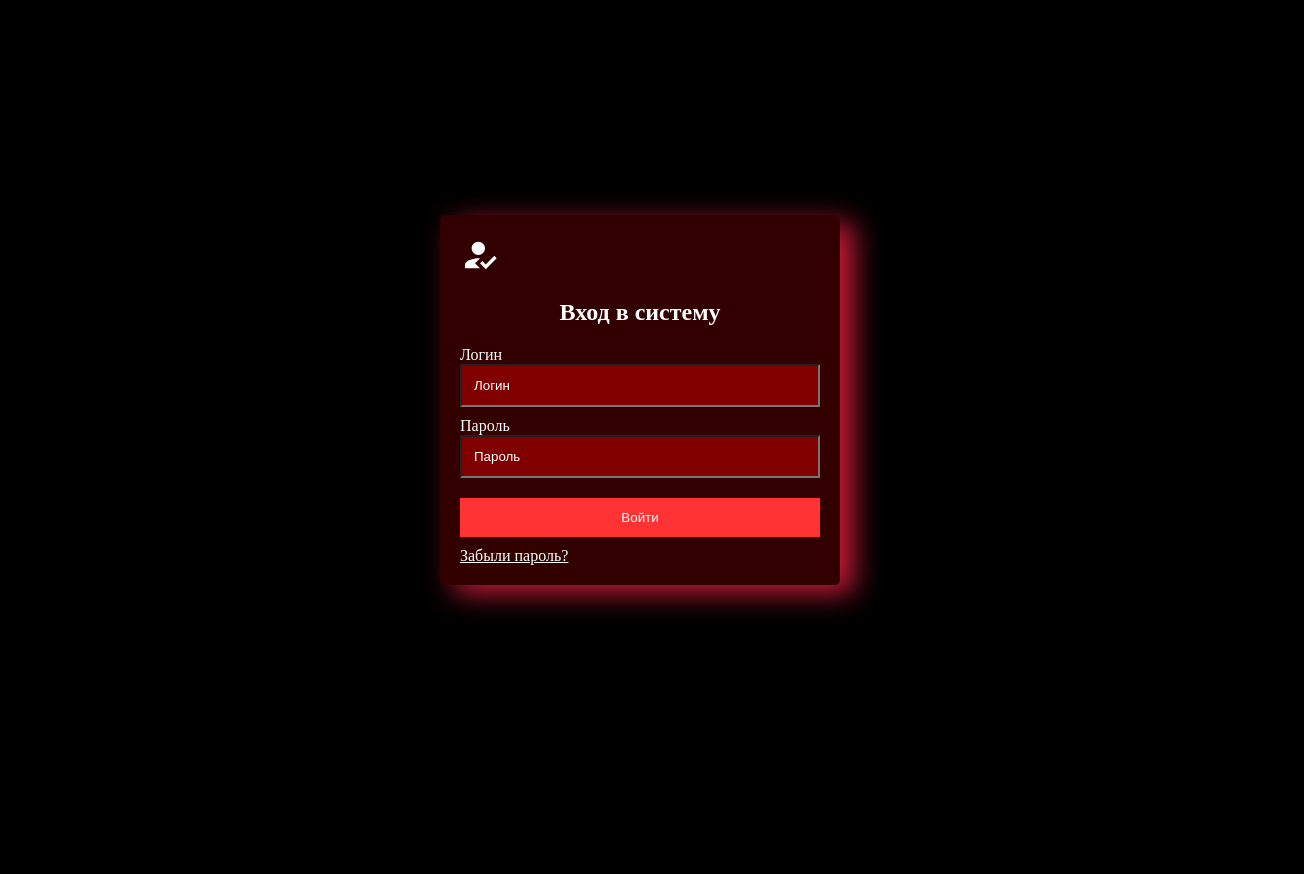
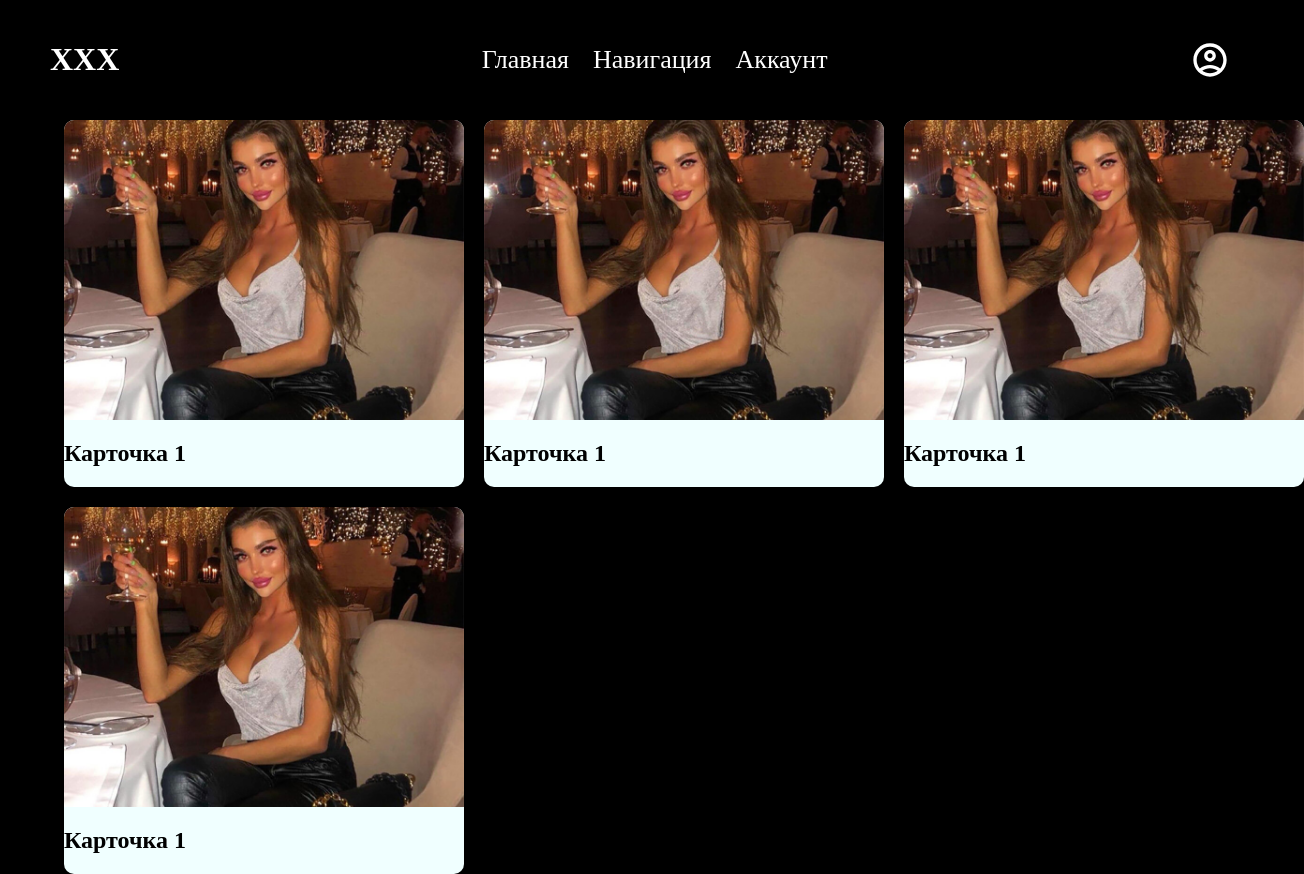
Before and after one commit to NotlimitGB/xxx, a React (Vite) app: page / in a window 1280 px wide. Shown: the whole page, 1304 px wide, since content can reach past the window. Before the commit the page ends 800 px from the top, so only its background shows below. Built offline with nearby package versions, Linux system fonts and the light colour scheme; a web font is replaced by a local one.

Commit message:
lobbypage-started

```diff
--- a/src/App.jsx
+++ b/src/App.jsx
@@ -1,6 +1,8 @@
 import './global.scss'
 import './styles/mainPage.scss'
 import Header from './components/header'
+import LobbyPage from './dashboard/lobby'
+
 
 
 function App() {
@@ -8,6 +10,7 @@ function App() {
   return (
     <>
       <Header />
+      <LobbyPage />
     </>
 
   )
--- /dev/null
+++ b/src/dashboard/lobby/index.jsx
@@ -0,0 +1,33 @@
+import './main.scss'
+import worker1 from '../../assets/worker_1.jpg';
+
+function LobbyPage() {
+    return (
+        <>
+            <section>
+                <div className="cards_cont">
+                    <div className="card">
+                        <img src={worker1} alt="" />
+                        <h2>Карточка 1</h2>
+                    </div>
+                    <div className="card">
+                        <img src={worker1} alt="" />
+                        <h2>Карточка 1</h2>
+                    </div>
+                    <div className="card">
+                        <img src={worker1} alt="" />
+                        <h2>Карточка 1</h2>
+                    </div>
+                    <div className="card">
+                        <img src={worker1} alt="" />
+                        <h2>Карточка 1</h2>
+                    </div>
+
+                </div>
+            </section>
+        </>
+    )
+
+}
+
+export default LobbyPage
--- /dev/null
+++ b/src/dashboard/lobby/main.scss
@@ -0,0 +1,40 @@
+section {
+    width: 100vw;
+
+
+    .cards_cont {
+        display: grid;
+        width: 90%;
+        margin: 0 auto;
+        grid-template-columns: repeat(3, 1fr);
+        gap: 20px;
+
+
+
+        .card {
+            width: 400px;
+            border-radius: 10px;
+            background-color: azure;
+            display: flex;
+            justify-content: center;
+            flex-direction: column;
+            overflow: hidden;
+
+            img {
+                width: 100%;
+                max-height: 300px;
+                object-fit: cover;
+                transition: all 0.3s ease-in-out;
+
+            }
+
+            img:hover {
+                transform: scale(1.05);
+            }
+
+            h2 {
+                color: black;
+            }
+        }
+    }
+}
--- a/src/login.jsx
+++ b/src/login.jsx
@@ -9,8 +9,8 @@ import { Toaster, toast } from 'react-hot-toast';
 
 
 function LoginPage() {
-  const [username, setUsername] = useState(''); // Хук для хранения значения username
-  const [password, setPassword] = useState(''); // Хук для хранения значения password
+  const [username, setUsername] = useState('');
+  const [password, setPassword] = useState('');
 
   const handleSubmit = (event) => {
     event.preventDefault(); // Предотвращает перезагрузку страницы
@@ -27,12 +27,12 @@ function LoginPage() {
     <>
       <section className="login-page">
         <div className="login-cont">
-          <HowToRegIcon sx={{ width: '40px', height: '40px' }}/>
+          <HowToRegIcon sx={{ width: '40px', height: '40px' }} />
           <h1>Вход в систему</h1>
           <form onSubmit={handleSubmit}>
             <label htmlFor="Username">Логин</label>
             <input
-            id = "username"
+              id="username"
               type="text"
               value={username}
               onChange={(e) => setUsername(e.target.value)}
@@ -40,7 +40,7 @@ function LoginPage() {
             />
             <label htmlFor="Password">Пароль</label>
             <input
-            id = "password"
+              id="password"
               value={password}
               type="password"
               onChange={(e) => setPassword(e.target.value)}
@@ -50,7 +50,7 @@ function LoginPage() {
           </form>
           <Toaster
             position="top-right"
-            reverseOrder={false}/>
+            reverseOrder={false} />
           <div className="forgot-password">
             <a href="#">Забыли пароль?</a>
           </div>
--- a/src/main.jsx
+++ b/src/main.jsx
@@ -2,6 +2,8 @@ import { StrictMode } from 'react'
 import { createRoot } from 'react-dom/client'
 import App from './App.jsx'
 import LoginPage from './login.jsx'
+
+
 
 
 
@@ -13,7 +15,9 @@ import '@fontsource/sofia-sans/700.css';
 
 createRoot(document.getElementById('root')).render(
   <StrictMode>
-    {/* <App /> */}
-    <LoginPage />
+    <App />
+    {/* <LoginPage /> */}
+
+
   </StrictMode>,
 )
--- a/src/styles/loginPage.scss
+++ b/src/styles/loginPage.scss
@@ -4,6 +4,7 @@
     display: flex;
     justify-content: center;
     align-items: center;
+
 
     .login-cont {
         width: 400px;
@@ -20,6 +21,10 @@
         form {
             display: flex;
             flex-direction: column;
+
+            label {
+                margin-bottom: 5px;
+            }
 
 
             input::placeholder {
```
Also changed, not shown: src/assets/worker_1.jpg (added). Lines whose indentation alone changed are shown as unchanged.
